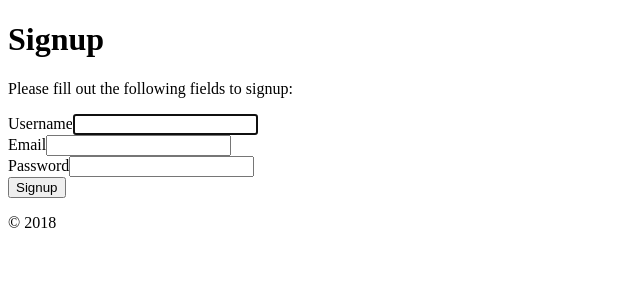
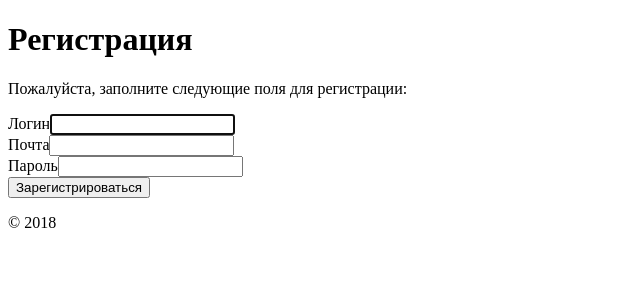
Before and after one commit to lazylex/delicious, a Yii app: template frontend/views/site/signup.php in a window 1280 px wide. Shown: the top 300 px of the page, without its empty margins (0-640 px from the left). Run offline with PHP 8.4 and a stand-in for Yii, Linux system fonts and the light colour scheme; the template is opened without the code that fills it, so the values that code supplies are empty; form fields are guessed from the names that the template uses; some libraries are stand-ins or nearby versions.

Commit message:
some singup changes

```diff
--- a/frontend/views/site/signup.php
+++ b/frontend/views/site/signup.php
@@ -7,26 +7,26 @@
 use yii\helpers\Html;
 use yii\bootstrap\ActiveForm;
 
-$this->title = 'Signup';
+$this->title = 'Регистрация';
 $this->params['breadcrumbs'][] = $this->title;
 ?>
 <div class="site-signup">
     <h1><?= Html::encode($this->title) ?></h1>
 
-    <p>Please fill out the following fields to signup:</p>
+    <p>Пожалуйста, заполните следующие поля для регистрации:</p>
 
     <div class="row">
         <div class="col-lg-5">
             <?php $form = ActiveForm::begin(['id' => 'form-signup']); ?>
 
-                <?= $form->field($model, 'username')->textInput(['autofocus' => true]) ?>
+                <?= $form->field($model, 'username' )->textInput(['autofocus' => true])->label('Логин') ?>
 
-                <?= $form->field($model, 'email') ?>
+                <?= $form->field($model, 'email')->label('Почта') ?>
 
-                <?= $form->field($model, 'password')->passwordInput() ?>
+                <?= $form->field($model, 'password')->passwordInput()->label('Пароль') ?>
 
                 <div class="form-group">
-                    <?= Html::submitButton('Signup', ['class' => 'btn btn-primary', 'name' => 'signup-button']) ?>
+                    <?= Html::submitButton('Зарегистрироваться', ['class' => 'btn btn-primary', 'name' => 'signup-button']) ?>
                 </div>
 
             <?php ActiveForm::end(); ?>
```
Also changed, not shown: frontend/models/SignupForm.php (+9 -9 lines).
